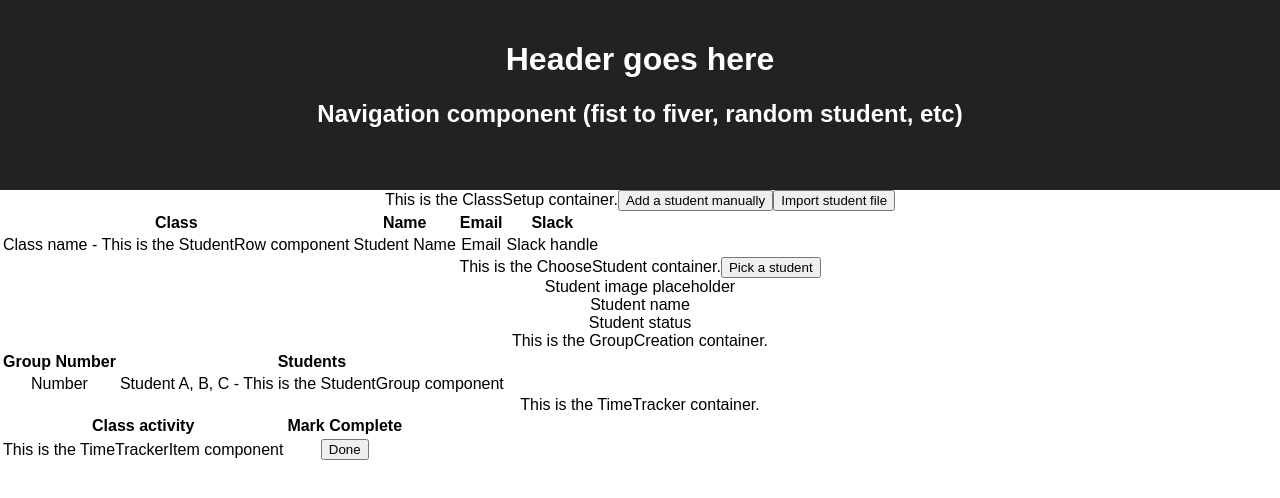
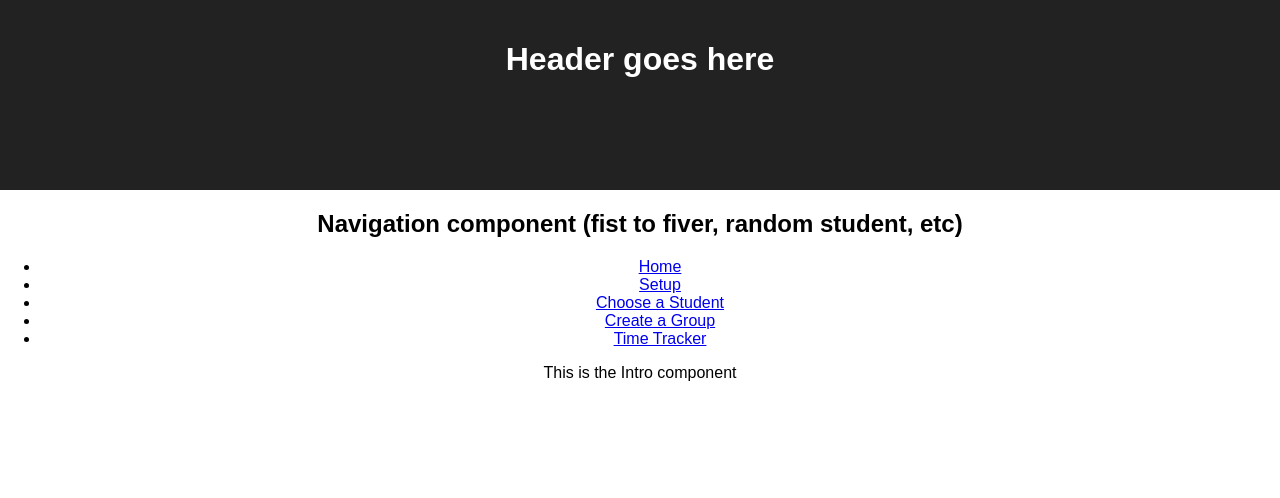
Before and after one commit to marclevetin/trilogy-hackathon-fall2017, a React (Create React App) app: page / in a window 1280 px wide. Shown: the top 498 px of the page. Built offline with nearby package versions, Linux system fonts and the light colour scheme.

Commit message:
installed react router package, refactored App.js to use it.

```diff
--- a/package.json
+++ b/package.json
@@ -4,7 +4,8 @@
   "private": true,
   "dependencies": {
     "react": "^16.0.0",
-    "react-dom": "^16.0.0"
+    "react-dom": "^16.0.0",
+    "react-router-dom": "^4.2.2"
   },
   "devDependencies": {
     "react-scripts": "1.0.17"
--- a/src/App.js
+++ b/src/App.js
@@ -1,7 +1,11 @@
 import React, { Component } from 'react';
+import { BrowserRouter as Router, Route, Link } from 'react-router-dom'
+
+// CSS
 import './App.css';
 
 // import containers
+import Intro from './containers/Intro';
 import ChooseStudent from './containers/ChooseStudent';
 import ClassSetup from './containers/ClassSetup';
 import GroupCreation from './containers/GroupCreation';
@@ -13,12 +17,24 @@ class App extends Component {
       <div className="App">
         <header className="App-header">
           <h1>Header goes here</h1>
-          <h2>Navigation component (fist to fiver, random student, etc)</h2>
         </header>
-        <ClassSetup />
-        <ChooseStudent />
-        <GroupCreation />
-        <TimeTracker />
+        <Router>
+          <div>
+            <h2>Navigation component (fist to fiver, random student, etc)</h2>
+            <ul>
+              <li><Link to="/">Home</Link></li>
+              <li><Link to="/setup">Setup</Link></li>
+              <li><Link to="/choosestudent">Choose a Student</Link></li>
+              <li><Link to="/groups">Create a Group</Link></li>
+              <li><Link to="/timetracker">Time Tracker</Link></li>
+            </ul>
+            <Route exact path="/" component={Intro} />
+            <Route path="/setup" component={ClassSetup} />
+            <Route path="/choosestudent" component={ChooseStudent} />
+            <Route path="/groups" component={GroupCreation} />
+            <Route path="/timetracker" component={TimeTracker} />
+          </div>
+        </Router>
       </div>
     );
   }
--- /dev/null
+++ b/src/containers/Intro.js
@@ -0,0 +1,20 @@
+import React, { Component } from 'react';
+
+class Intro extends Component {
+  constructor(props) {
+    super(props)
+    this.state ={
+      placeholder: ''
+    }
+  }
+
+  render() {
+    return(
+      <div>
+        This is the Intro component
+      </div>
+    )
+  }
+}
+
+export default Intro;
```
Also changed, not shown: 1 other file (tests, documents, lock files or other folders).
